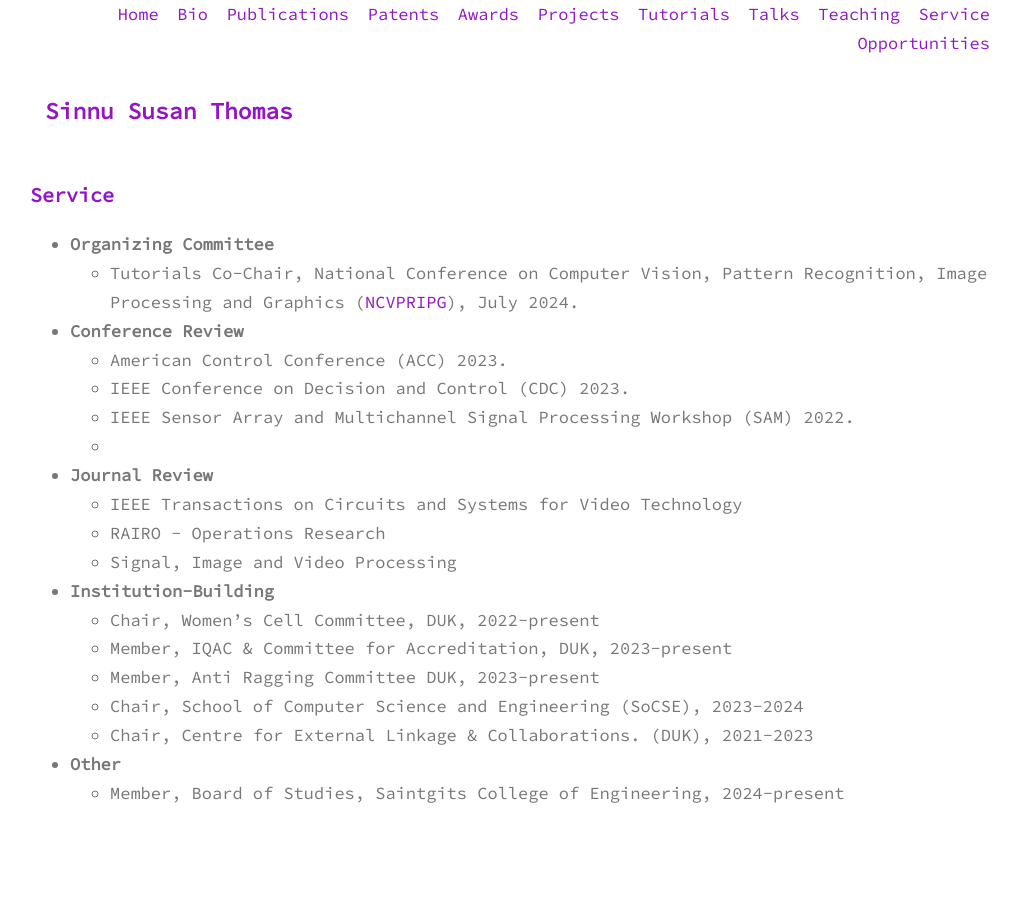
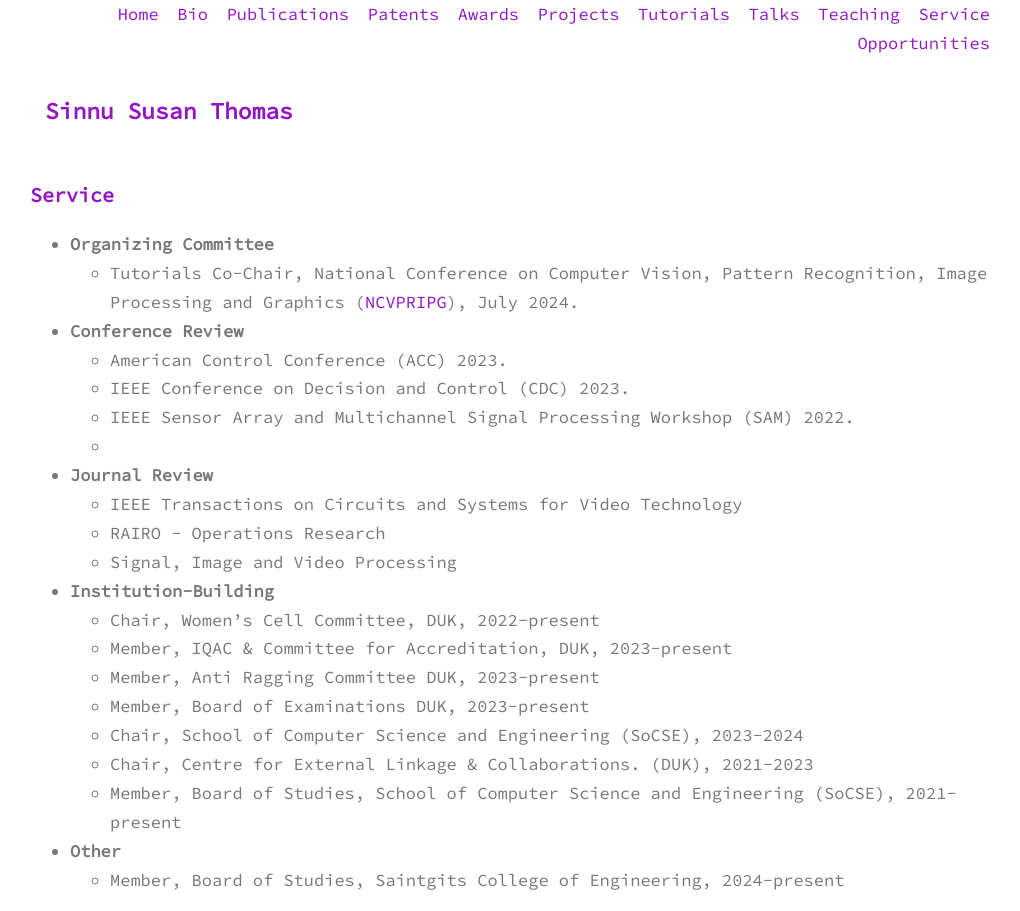
Before and after one commit to sinnuthomas/sinnuthomas.github.io, a Jekyll site: the page built from service.md, in a window 1280 px wide. Shown: the whole page, without its empty margins (130-1150 px from the left). Built offline with Jekyll 4.4.1, drawn with Linux system fonts in a browser that asks for light colours.

Commit message:
Update service.md

```diff
--- a/service.md
+++ b/service.md
@@ -24,8 +24,10 @@ permalink: /service/
   * Chair, Women's Cell Committee, DUK, 2022-present
   * Member, IQAC & Committee for Accreditation, DUK, 2023-present
   * Member, Anti Ragging Committee DUK, 2023-present
+  * Member, Board of Examinations DUK, 2023-present
   * Chair, School of Computer Science and Engineering (SoCSE), 2023-2024
   * Chair, Centre for External Linkage & Collaborations. (DUK), 2021-2023
+  * Member, Board of Studies, School of Computer Science and Engineering (SoCSE), 2021-present
 
 * **Other**
   <br/>
```
